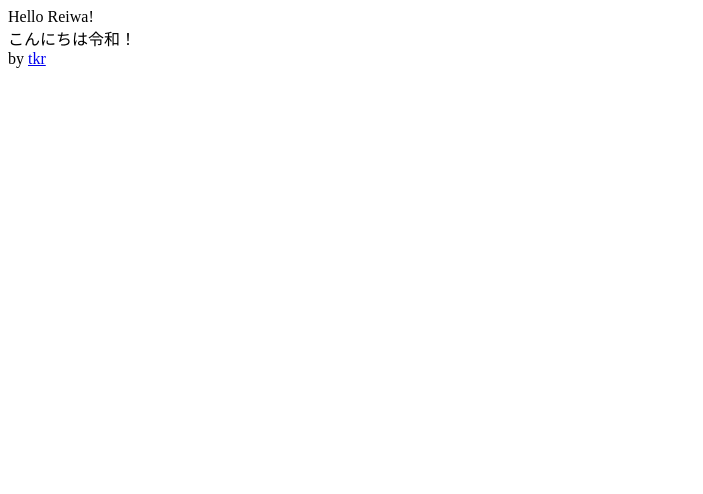
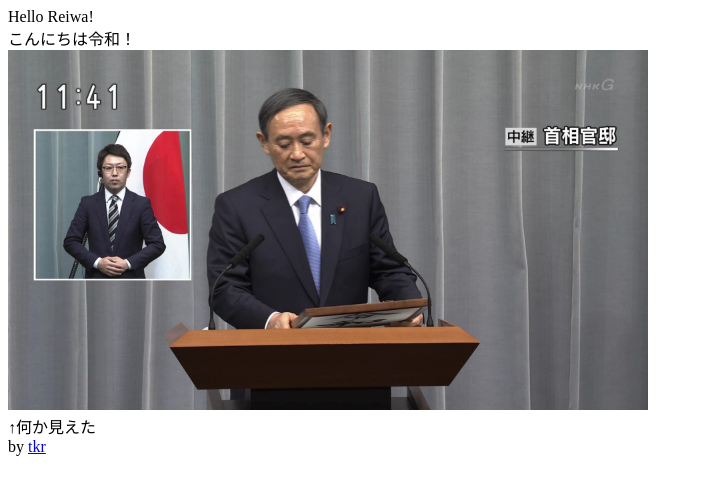
Before and after one commit to kgtkr/reiwa.page, a plain HTML site: page index.html in a window 1280 px wide. Shown: the whole page, without its empty margins (0-703 px from the left). Drawn offline with Linux system fonts and the light colour scheme.

Commit message:
ogpとか

```diff
--- a/index.html
+++ b/index.html
@@ -3,12 +3,31 @@
 
 <head>
   <meta charset="utf-8" />
+  <link rel="shortcut icon" href="favicon.ico">
   <title>reiwa.page</title>
+  <meta property="og:title" content="reiwa.page" />
+  <meta property="og:type" content="website" />
+  <meta property="og:url" content="https://reiwa.page/" />
+  <meta property="og:image" content="image.jpg" />
+  <meta property="og:site_name" content="reiwa.page" />
+  <meta property="og:description" content="reiwa.page" />
+  <meta name="twitter:card" content="summary_large_image" />
+  <meta name="twitter:site" content="@kgtkr" />
 </head>
 
 <body>
-  <div>Hello Reiwa!</div>
-  <div>こんにちは令和！</div>
+  <main>
+    <div>
+      Hello Reiwa!
+      <br>
+      こんにちは令和！
+    </div>
+    <div>
+      <img src="image.jpg" style="width:50vw;">
+      <br>
+      ↑何か見えた
+    </div>
+  </main>
   <div>by <a href="https://twitter.com/kgtkr">tkr</a></div>
 </body>
 
```
Also changed, not shown: 16.jpg (added), 32.jpg (added), 48.jpg (added), favicon.ico (added), icon.jpg (added), image.jpg (added).
